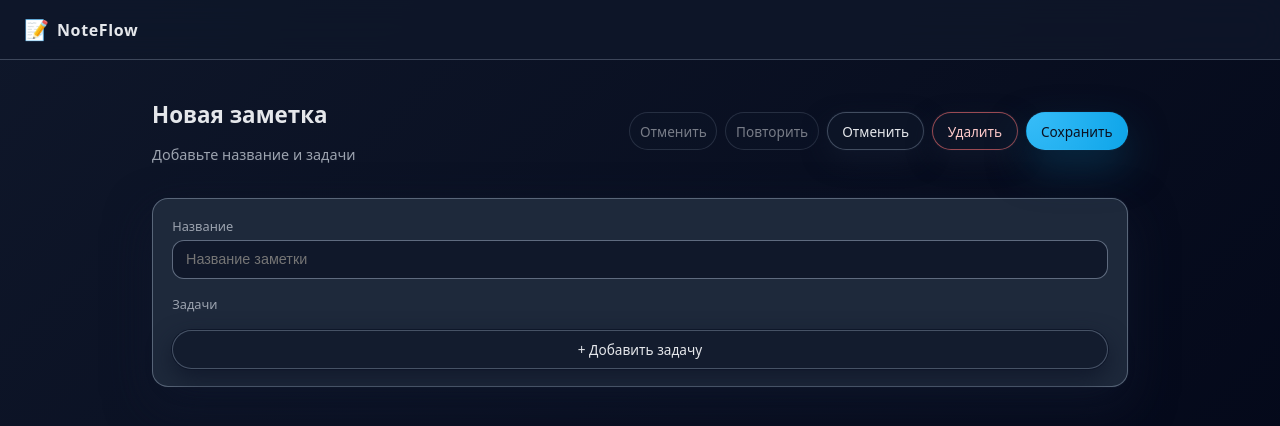
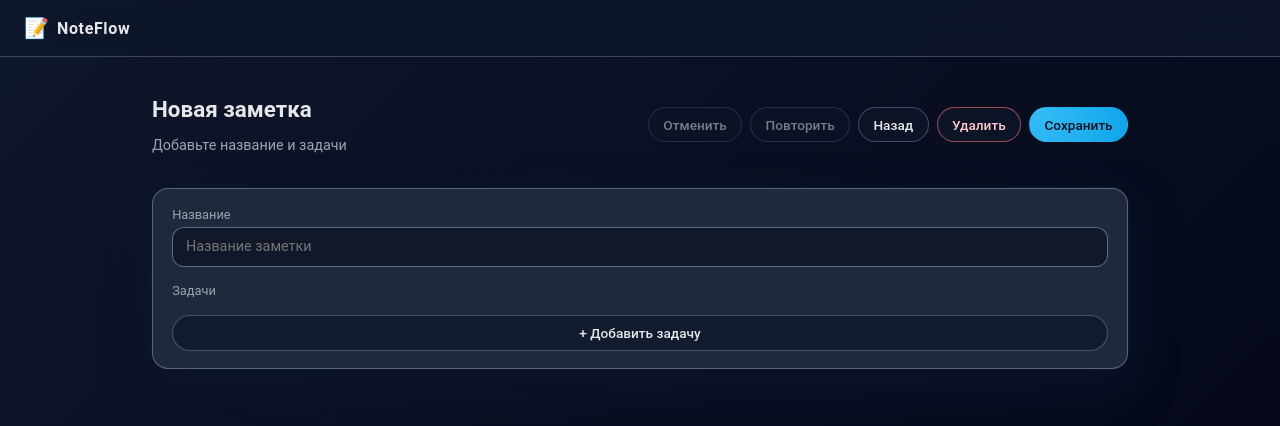
Before and after one commit to daimant/todo-list-test-project, a Nuxt app: page /note/new in a window 1280 px wide. Shown: the top 426 px of the page. Built offline with nearby package versions, Linux system fonts and the light colour scheme.

Commit message:
fixed styles

```diff
--- a/app/assets/styles/main.scss
+++ b/app/assets/styles/main.scss
@@ -1,9 +1,9 @@
 @use "sass:color";
-@import "variables.scss";
 
 *,
 *::before,
 *::after {
+  font-family: Roboto, sans-serif;
   box-sizing: border-box;
 }
 
@@ -15,10 +15,6 @@ body {
   margin: 0;
   background: $bg-surface;
   color: $text-main;
-}
-
-button {
-  font-family: inherit;
 }
 
 .card {
@@ -53,37 +49,24 @@ button {
   font-size: 0.85rem;
   font-weight: 500;
   cursor: pointer;
-  transition: background 0.15s ease,
-  border-color 0.15s ease,
-  transform 0.08s ease,
-  box-shadow 0.15s ease;
-  box-shadow: 0 10px 25px rgba(15, 23, 42, 0.9),
-  0 0 0 1px rgba(15, 23, 42, 1);
+  transition: background 0.15s ease, border-color 0.15s ease, transform 0.08s ease, box-shadow 0.15s ease;
 
   &:hover {
     background: color.mix($accent-soft, #020617, 60%);
     border-color: rgba(56, 189, 248, 0.6);
-    box-shadow: 0 14px 32px rgba(15, 23, 42, 0.9),
-    0 0 0 1px rgba(15, 23, 42, 1);
   }
 
   &:active {
     transform: translateY(1px);
-    box-shadow: 0 6px 16px rgba(15, 23, 42, 0.9),
-    0 0 0 1px rgba(15, 23, 42, 1);
   }
 
   &--primary {
     background: radial-gradient(circle at top left, #38bdf8, #0ea5e9);
     color: #0b1120;
-    box-shadow: 0 18px 38px rgba(8, 47, 73, 0.9),
-    0 0 0 1px rgba(15, 23, 42, 1);
-  }
 
-  &--primary:hover {
-    background: radial-gradient(circle at top left, #7dd3fc, #38bdf8);
-    box-shadow: 0 22px 45px rgba(8, 47, 73, 0.95),
-    0 0 0 1px rgba(15, 23, 42, 1);
+    &:hover {
+      background: radial-gradient(circle at top left, #7dd3fc, #38bdf8);
+    }
   }
 
   &--ghost {
@@ -95,14 +78,15 @@ button {
     background: rgba(15, 23, 42, 0.7);
     border-color: rgba(248, 113, 113, 0.6);
     color: #fecaca;
-  }
 
-  &--danger:hover {
-    background: color.mix($danger-soft, #450a0a, 70%);
+    &:hover {
+      background: color.mix($danger-soft, #450a0a, 70%);
+    }
   }
 
   &--icon {
-    padding-inline: 0.6rem;
+    border: none;
+    background: none;
   }
 
   &[disabled] {
--- a/app/pages/index.vue
+++ b/app/pages/index.vue
@@ -82,8 +82,8 @@ function confirmDelete() {
           <span class="pill pill--success">{{ doneCount(note.todos) }} выполнено</span>
 
           <div class="note-card__footer-actions">
-            <NuxtLink :to="`/note/${note.id}`" class="btn btn--ghost btn--icon">Изменить</NuxtLink>
-            <button type="button" class="btn btn--danger btn--icon" @click="openDeleteModal(note)">
+            <NuxtLink :to="`/note/${note.id}`" class="btn btn--ghost">Изменить</NuxtLink>
+            <button type="button" class="btn btn--danger" @click="openDeleteModal(note)">
               Удалить
             </button>
           </div>
--- a/app/pages/note/[id].vue
+++ b/app/pages/note/[id].vue
@@ -129,7 +129,7 @@ onUnmounted(() => {
       <div class="page__actions">
         <button
           type="button"
-          class="btn btn--ghost btn--icon"
+          class="btn btn--ghost"
           :disabled="!canUndo"
           title="Отменить (Ctrl+Z)"
           @click="undo"
@@ -138,14 +138,14 @@ onUnmounted(() => {
         </button>
         <button
           type="button"
-          class="btn btn--ghost btn--icon"
+          class="btn btn--ghost"
           :disabled="!canRedo"
           title="Повторить (Ctrl+Shift+Z)"
           @click="redo"
         >
           Повторить
         </button>
-        <button type="button" class="btn btn--ghost" @click="openCancelModal">Отменить</button>
+        <button type="button" class="btn btn--ghost" @click="openCancelModal">Назад</button>
         <button type="button" class="btn btn--danger" @click="openDeleteModal">Удалить</button>
         <button type="button" class="btn btn--primary" @click="save">Сохранить</button>
       </div>
@@ -181,14 +181,10 @@ onUnmounted(() => {
               @input="debouncedPush"
             />
 
-            <div class="todo-row__actions">
-              <button type="button" class="btn btn--ghost btn--icon" title="Удалить" @click="removeTodo(index)">
-                ✕
-              </button>
+            <button type="button" class="btn btn--icon" title="Удалить" @click="removeTodo(index)">✕</button>
           </div>
         </div>
-        </div>
-        <button type="button" class="btn btn--ghost btn--icon" style="margin-top: 0.5rem" @click="addTodo">
+        <button type="button" class="btn btn--ghost" style="margin-top: 0.5rem" @click="addTodo">
           + Добавить задачу
         </button>
       </div>
@@ -271,24 +267,27 @@ onUnmounted(() => {
     border-radius: 0.4rem;
     border: 1px solid rgba(148, 163, 184, 0.9);
     background: rgba(2, 6, 23, 0.9);
-  }
+    cursor: pointer;
 
-  &__checkbox input {
+    input {
       appearance: none;
       width: 100%;
       height: 100%;
       border-radius: inherit;
       background: transparent;
-  }
+      cursor: inherit;
+      margin: 0;
 
-  &__checkbox input:checked {
+      &:checked {
         background: radial-gradient(circle at top left, #38bdf8, #0ea5e9);
         border-color: transparent;
       }
 
-  &__checkbox input:focus-visible {
+      &:focus-visible {
         outline: 2px solid rgba(56, 189, 248, 0.9);
         outline-offset: 2px;
+      }
+    }
   }
 
   &__input {
@@ -297,21 +296,15 @@ onUnmounted(() => {
     color: $text-main;
     font-size: 0.9rem;
     outline: none;
-  }
 
-  &__input::placeholder {
+    &::placeholder {
       color: rgba(148, 163, 184, 0.7);
     }
 
-  &__input--done {
+    &--done {
       color: $text-muted;
       text-decoration: line-through;
     }
-
-  &__actions {
-    display: flex;
-    align-items: center;
-    gap: 0.25rem;
   }
 }
 
--- a/nuxt.config.ts
+++ b/nuxt.config.ts
@@ -4,7 +4,7 @@ export default defineNuxtConfig({
   ssr: false,
   compatibilityDate: '2025-07-15',
   devtools: { enabled: true },
-  modules: ['@pinia/nuxt'],
+  modules: ['@pinia/nuxt','@nuxtjs/google-fonts'],
   css: ['~/assets/styles/main.scss'],
   nitro: {
     preset: 'node-server'
--- a/package.json
+++ b/package.json
@@ -12,6 +12,7 @@
     "test:watch": "vitest"
   },
   "dependencies": {
+    "@nuxtjs/google-fonts": "^3.2.0",
     "@pinia/nuxt": "^0.5.5",
     "nuxt": "^4.3.1",
     "pinia": "^2.2.6",
```
Also changed, not shown: 2 other files (tests, documents, lock files or other folders). Lines whose indentation alone changed are shown as unchanged.
